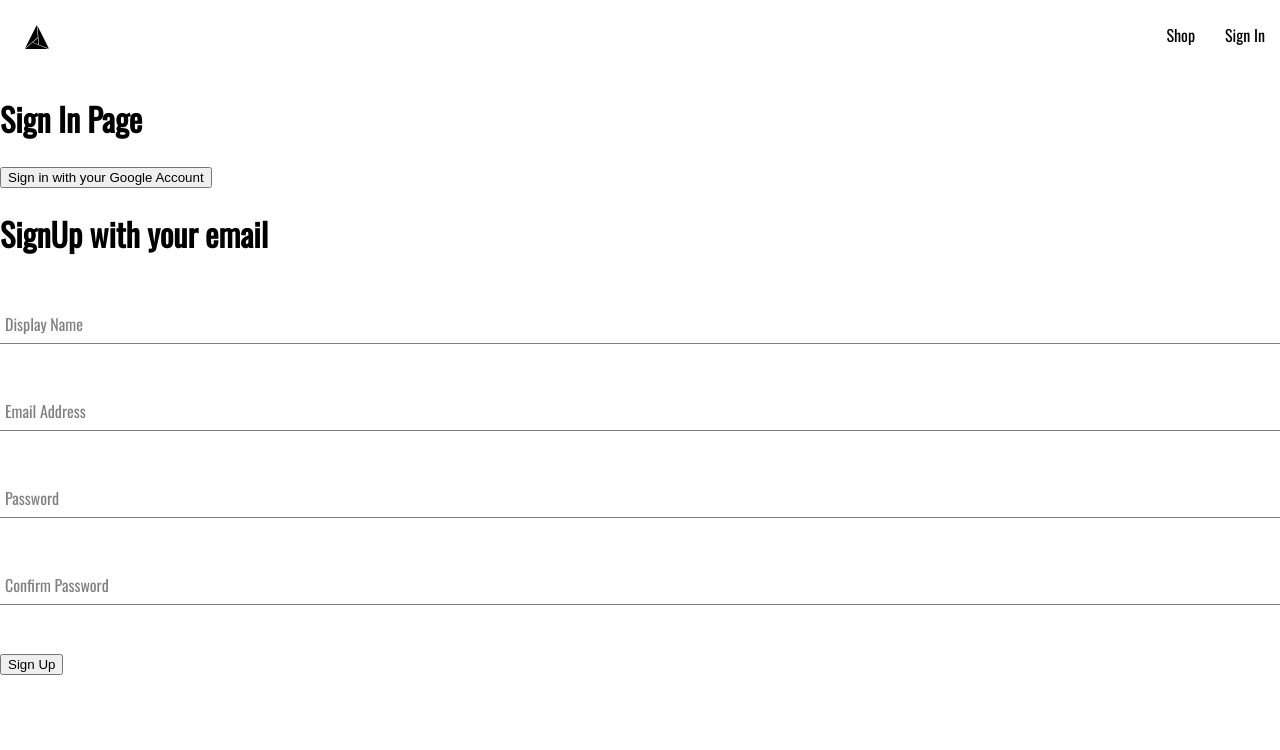
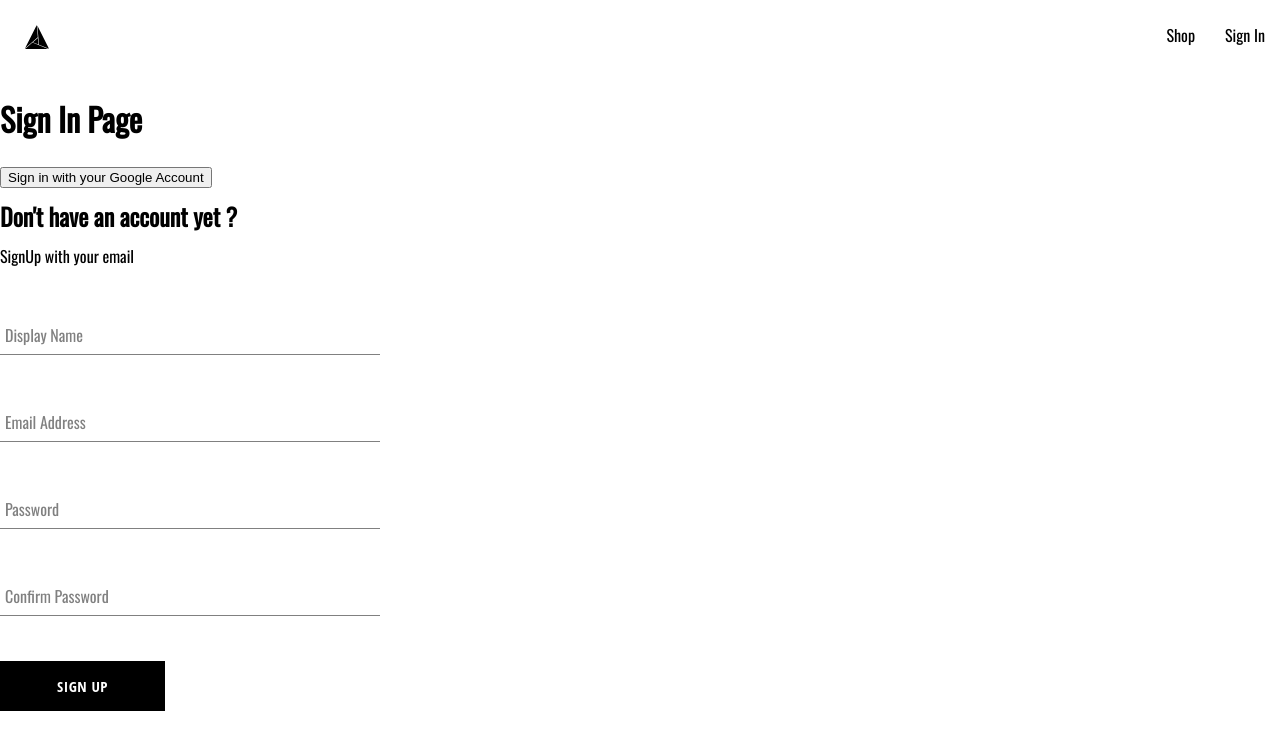
Before and after one commit to SivaSurender/glamly-enterprise-clothing, a React (Create React App) app: page /sign-in in a window 1280 px wide. Shown: the top 750 px of the page. Built offline with nearby package versions, Linux system fonts and the light colour scheme.

Commit message:
Additional scss for signup + implemented a button component

```diff
--- /dev/null
+++ b/src/components/button/button.component.jsx
@@ -0,0 +1,20 @@
+import React from "react";
+import "./button.component.scss";
+
+const BUTTON_TYPE_CLASSES = {
+  google: "google-sign-in",
+  inverted: "inverted",
+};
+
+const Button = ({ children, buttonType, ...restOfTheProps }) => {
+  return (
+    <button
+      className={`button-container ${BUTTON_TYPE_CLASSES[buttonType]}`}
+      {...restOfTheProps}
+    >
+      {children}
+    </button>
+  );
+};
+
+export default Button;
--- /dev/null
+++ b/src/components/button/button.component.scss
@@ -0,0 +1,46 @@
+.button-container {
+  min-width: 165px;
+  width: auto;
+  height: 50px;
+  letter-spacing: 0.5px;
+  line-height: 50px;
+  padding: 0 35px 0 35px;
+  font-size: 15px;
+  background-color: black;
+  color: white;
+  text-transform: uppercase;
+  font-family: "Open Sans Condensed";
+  font-weight: bolder;
+  border: none;
+  cursor: pointer;
+  display: flex;
+  justify-content: center;
+
+  &:hover {
+    background-color: white;
+    color: black;
+    border: 1px solid black;
+  }
+
+  &.google-sign-in {
+    background-color: #4285f4;
+    color: white;
+
+    &:hover {
+      background-color: #357ae8;
+      border: none;
+    }
+  }
+
+  &.inverted {
+    background-color: white;
+    color: black;
+    border: 1px solid black;
+
+    &:hover {
+      background-color: black;
+      color: white;
+      border: none;
+    }
+  }
+}
--- a/src/components/new-signUp/signup.component.jsx
+++ b/src/components/new-signUp/signup.component.jsx
@@ -3,6 +3,8 @@
 import { createUserDocumentFromAuth } from "../../utilities/firebase/firebase.utility";
 import { auth } from "../../utilities/firebase/firebase.utility";
 import SignUpForm from "../sign-up-form/signup.form.component";
+import "./signup.component.scss";
+import Button from "../button/button.component";
 
 const defaultFormFields = {
   displayName: "",
@@ -58,8 +60,9 @@
   };
 
   return (
-    <div>
-      <h1>SignUp with your email </h1>
+    <div className="sign-up-container">
+      <h2>Don't have an account yet ?</h2>
+      <span>SignUp with your email </span>
       <form onSubmit={formHandlerSubmit}>
         <SignUpForm
           label="Display Name"
@@ -99,7 +102,7 @@
 
         {/* button to submit the form as whole after validation from above label required fields
               then submitted through on submit handler attached in the form at the top */}
-        <button type="submit">Sign Up</button>
+        <Button type="submit">Sign Up</Button>
       </form>
     </div>
   );
--- /dev/null
+++ b/src/components/new-signUp/signup.component.scss
@@ -0,0 +1,9 @@
+.sign-up-container {
+  display: flex;
+  flex-direction: column;
+  width: 380px;
+}
+
+h2 {
+  margin: 10px 0;
+}
```
